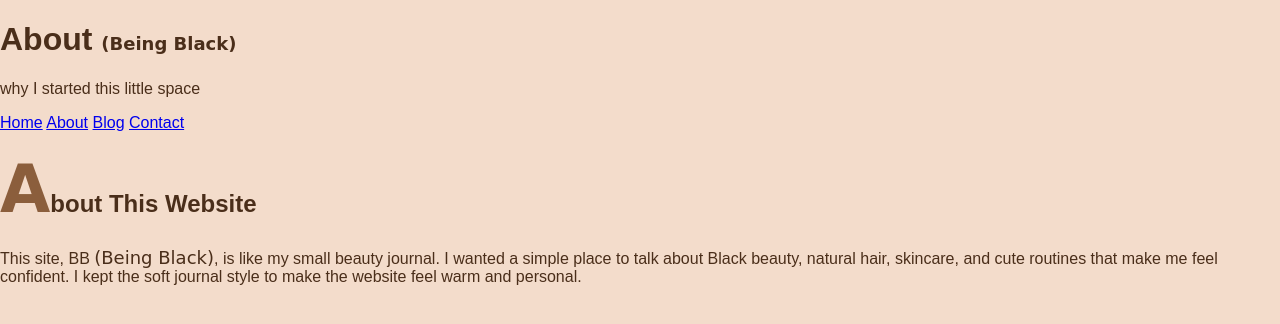
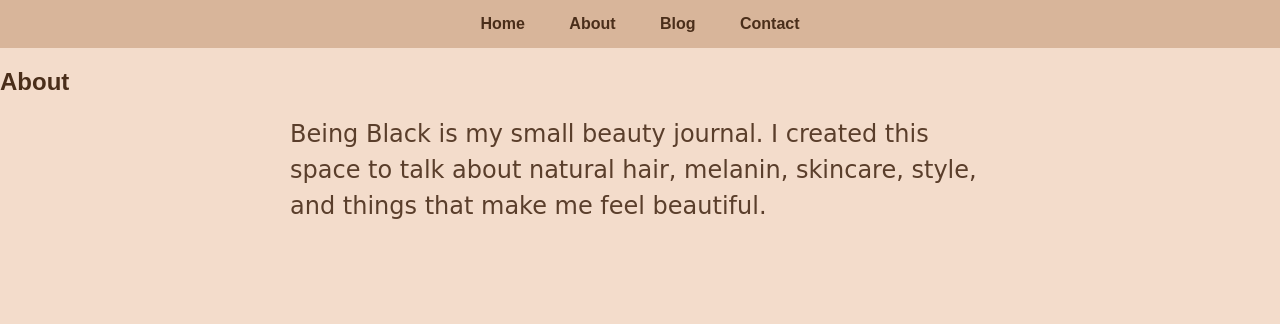
Before and after one commit to pmuleka/Being-Black-Web, a plain HTML site: page about.html in a window 1280 px wide. Drawn offline with Linux system fonts and the light colour scheme.

Commit message:
Update about.html
This page explains what my website is about. I kept it simple and used the same journal style as the homepage.

```diff
--- a/about.html
+++ b/about.html
@@ -8,30 +8,23 @@
 
 <body>
 
-<div class="page-box">
-
-<div class="title-banner">
-    <h1 class="journal-title">About <span class="small-text">(Being Black)</span></h1>
-    <p class="journal-subtitle">why I started this little space</p>
-</div>
-
+<header class="top-nav">
     <nav>
         <a href="index.html">Home</a>
         <a href="about.html">About</a>
         <a href="blog.html">Blog</a>
         <a href="contact.html">Contact</a>
     </nav>
+</header>
 
-<h2><span class="big-letter">A</span>bout This Website</h2>
+<section class="simple-page">
+    <h1 class="page-title">About</h1>
 
-<p class="cursive">
-    This site, BB <span class="small-text">(Being Black)</span>, is like my small beauty journal.
-    I wanted a simple place to talk about Black beauty, natural hair, skincare,
-    and cute routines that make me feel confident. I kept the soft journal style
-    to make the website feel warm and personal.
+    <p class="section-text">
+        Being Black is my small beauty journal. I created this space to talk about
+        natural hair, melanin, skincare, style, and things that make me feel beautiful.
     </p>
-
-</div>
+</section>
 
 </body>
 </html>
```
Lines whose indentation alone changed are shown as unchanged.
